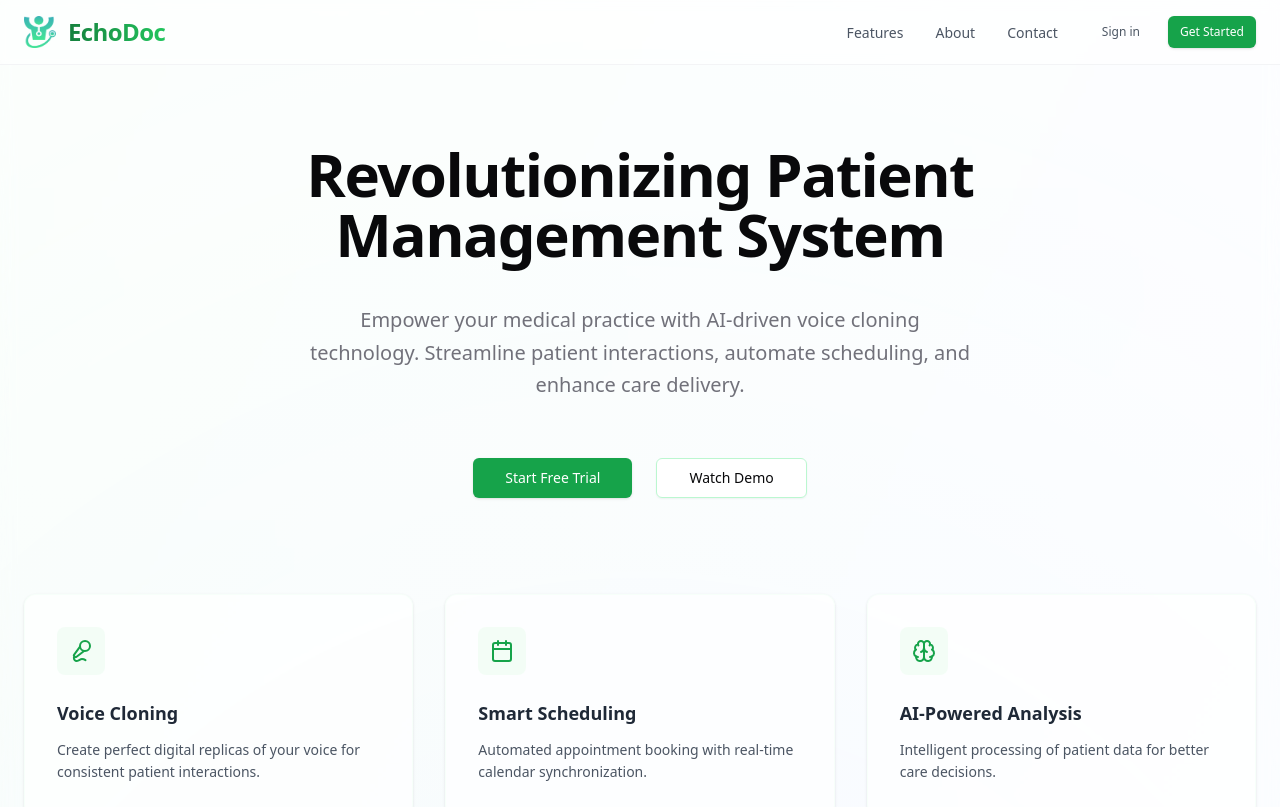
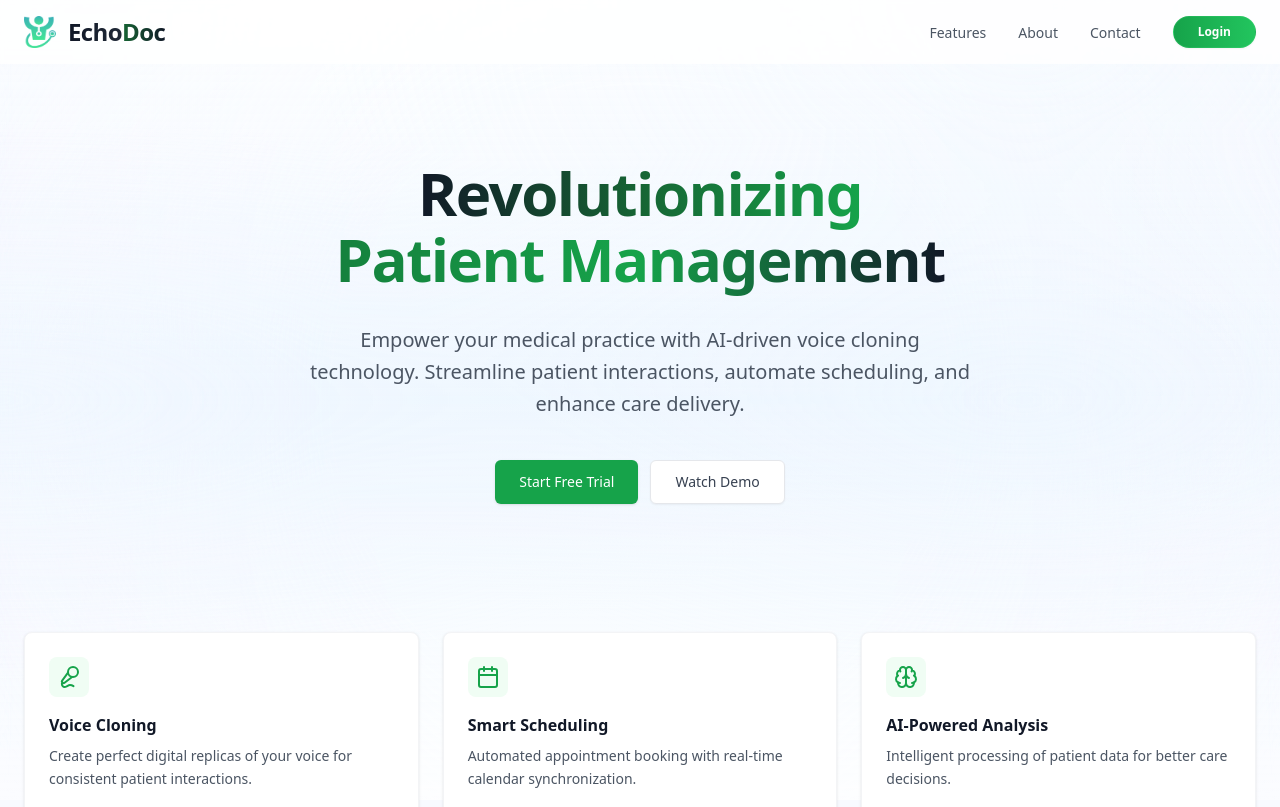
Before and after one commit to aidensuhh/EchoDoc, a Next.js app in the folder frontend/: page / in a window 1280 px wide. Shown: the top 807 px of the page. Built offline with nearby package versions, Linux system fonts and the light colour scheme.

Commit message:
Enhanced UI further

```diff
--- a/frontend/src/app/page.tsx
+++ b/frontend/src/app/page.tsx
@@ -121,19 +121,29 @@ const bentoFeatures = [
 
 export default function Home() {
   return (
-    <div className="min-h-screen bg-gradient-to-b from-white via-blue-50/30 to-white relative">
-      {/* Base gradient layer */}
+    <div className="min-h-screen bg-[#f8faff]">
+      {/* Base layer */}
+      <div className="fixed inset-0 bg-gradient-to-b from-white/40 via-blue-50/20 to-white/40" />
+
+      {/* Blur layer */}
       <div
-        className="absolute inset-0 bg-gradient-to-br from-green-50/50 via-blue-50/30 to-white pointer-events-none"
+        className="fixed inset-0 backdrop-blur-[6px]"
+        style={{
+          background: 'linear-gradient(to bottom, rgba(255, 255, 255, 0.8), rgba(236, 246, 255, 0.6), rgba(255, 255, 255, 0.8))',
+          maskImage: 'radial-gradient(circle at center, black 40%, transparent 100%)',
+          WebkitMaskImage: 'radial-gradient(circle at center, black 40%, transparent 100%)',
+        }}
       />
 
-      {/* Blur effect layer */}
+      {/* Mesh gradient for texture */}
       <div
-        className="absolute inset-0 backdrop-blur-[8px]"
+        className="fixed inset-0 opacity-30"
         style={{
-          background: 'rgba(255, 255, 255, 0.5)',
-          maskImage: 'radial-gradient(circle at center, transparent 0%, black 100%)',
-          WebkitMaskImage: 'radial-gradient(circle at center, transparent 0%, black 100%)',
+          backgroundImage: `
+            radial-gradient(at 80% 0%, rgb(236, 246, 255) 0px, transparent 50%),
+            radial-gradient(at 0% 50%, rgb(236, 246, 255) 0px, transparent 50%),
+            radial-gradient(at 80% 50%, rgb(236, 246, 255) 0px, transparent 50%)
+          `
         }}
       />
 
@@ -143,7 +153,7 @@ export default function Home() {
           initial={{ y: -100 }}
           animate={{ y: 0 }}
           transition={{ type: "spring", stiffness: 100 }}
-          className="fixed w-full top-0 bg-white/60 backdrop-blur-sm z-50 border-b border-gray-100"
+          className="fixed w-full top-0 bg-white/80 backdrop-blur-[2px] z-50"
         >
           <div className="container mx-auto px-6 h-16 flex items-center justify-between">
             <motion.div
@@ -159,8 +169,13 @@ export default function Home() {
                   height={32}
                   className="h-8 w-8"
                 />
-                <span className="text-2xl font-semibold tracking-tight bg-gradient-to-r from-green-700 to-green-500 bg-clip-text text-transparent">
-                  EchoDoc
+                <span className="text-2xl font-bold tracking-tight">
+                  <span className="bg-gradient-to-r from-gray-900 to-gray-800 bg-clip-text text-transparent">
+                    Echo
+                  </span>
+                  <span className="bg-gradient-to-r from-green-800 to-gray-900 bg-clip-text text-transparent">
+                    Doc
+                  </span>
                 </span>
               </Link>
             </motion.div>
@@ -179,50 +194,79 @@ export default function Home() {
                   </Link>
                 </motion.div>
               ))}
-              <div className="flex items-center gap-4">
-                <Link href="/sign-in">
-                  <Button variant="ghost" size="sm" className="text-gray-600 hover:text-gray-900">
-                    Sign in
-                  </Button>
-                </Link>
-                <Link href="/sign-up">
-                  <Button size="sm" className="bg-green-600 hover:bg-green-700 text-white">
-                    Get Started
-                  </Button>
-                </Link>
-              </div>
+              <Link href="/sign-in">
+                <Button
+                  size="sm"
+                  className="
+                    bg-gradient-to-r from-green-600 to-green-500
+                    hover:from-green-700 hover:to-green-600
+                    text-white px-6 py-2 rounded-full
+                    transition-all duration-200 shadow-sm
+                    hover:shadow-md hover:shadow-green-100
+                    border border-green-400/20 font-bold
+                  "
+                >
+                  Login
+                </Button>
+              </Link>
             </div>
           </div>
         </motion.nav>
 
-        <section className="relative pt-36 pb-28 overflow-hidden">
+        <section className="relative pt-40 pb-32">
           <div className="container mx-auto px-6">
             <motion.div
               initial={{ opacity: 0, y: 20 }}
               animate={{ opacity: 1, y: 0 }}
               transition={{ duration: 0.8 }}
-              className="max-w-3xl mx-auto text-center space-y-10"
+              className="max-w-[1000px] mx-auto text-center space-y-8"
             >
-              <h1 className="text-6xl font-bold tracking-tight">
-                Revolutionizing Patient Management System
+              <h1 className="text-[3.75rem] leading-[1.1] font-bold tracking-tight">
+                <span className="bg-gradient-to-r from-gray-900 via-green-800 to-green-600 bg-clip-text text-transparent">
+                  Revolutionizing
+                </span>
+                <br />
+                <span className="bg-gradient-to-r from-green-700 via-green-600 to-gray-900 bg-clip-text text-transparent">
+                  Patient Management
+                </span>
               </h1>
-              <p className="text-xl text-muted-foreground leading-relaxed max-w-2xl mx-auto">
+              <p className="text-[1.25rem] text-gray-600 leading-[1.6] max-w-2xl mx-auto font-normal">
                 Empower your medical practice with AI-driven voice cloning technology.
                 Streamline patient interactions, automate scheduling, and enhance care delivery.
               </p>
-              <div className="flex justify-center gap-6 pt-4">
-                <Button size="lg" className="px-8 bg-green-600 hover:bg-green-700 text-white">
+              <div className="flex justify-center items-center gap-3 pt-2">
+                <Button
+                  size="lg"
+                  className="
+                    h-11 px-6
+                    bg-green-600 hover:bg-green-700
+                    text-white font-medium
+                    rounded-md
+                    transition-all duration-200
+                  "
+                >
                   Start Free Trial
                 </Button>
-                <Button size="lg" variant="outline" className="px-8 border-green-200 hover:bg-green-50">
+                <Button
+                  size="lg"
+                  variant="outline"
+                  className="
+                    h-11 px-6
+                    border border-gray-200
+                    text-gray-700 font-medium
+                    hover:bg-gray-50
+                    rounded-md
+                    transition-all duration-200
+                  "
+                >
                   Watch Demo
                 </Button>
               </div>
             </motion.div>
           </div>
 
-          <div className="container mx-auto px-6 mt-24">
-            <div className="grid md:grid-cols-3 gap-8">
+          <div className="container mx-auto px-6 mt-32">
+            <div className="grid md:grid-cols-3 gap-6">
               {[
                 {
                   icon: <Mic2 className="h-6 w-6 text-green-600" />,
@@ -242,18 +286,18 @@ export default function Home() {
               ].map((feature, index) => (
                 <Card
                   key={index}
-                  className="p-8 bg-white/70 backdrop-blur-[1px] border border-green-100/20
-                             hover:border-green-200/40 transition-all duration-300
-                             hover:shadow-lg hover:shadow-green-100/10 group"
+                  className="p-6 bg-white rounded-lg border border-gray-100
+                             hover:border-gray-200 transition-all duration-200
+                             hover:shadow-sm"
                 >
-                  <div className="h-12 w-12 rounded-lg bg-green-50/80 flex items-center
-                                  justify-center mb-6 group-hover:bg-green-100/80 transition-colors">
+                  <div className="h-10 w-10 rounded-lg bg-green-50 flex items-center
+                                justify-center mb-4">
                     {feature.icon}
                   </div>
-                  <h3 className="text-lg font-semibold mb-3 text-gray-800">
+                  <h3 className="text-base font-semibold mb-2 text-gray-900">
                     {feature.title}
                   </h3>
-                  <p className="text-gray-600 text-sm leading-relaxed">
+                  <p className="text-sm text-gray-600 leading-relaxed">
                     {feature.description}
                   </p>
                 </Card>
@@ -262,7 +306,7 @@ export default function Home() {
           </div>
         </section>
 
-        <Bento />
+        <Bento staggerContainer={staggerContainer} fadeIn={fadeIn} />
         <Footer />
       </div>
     </div>
```
